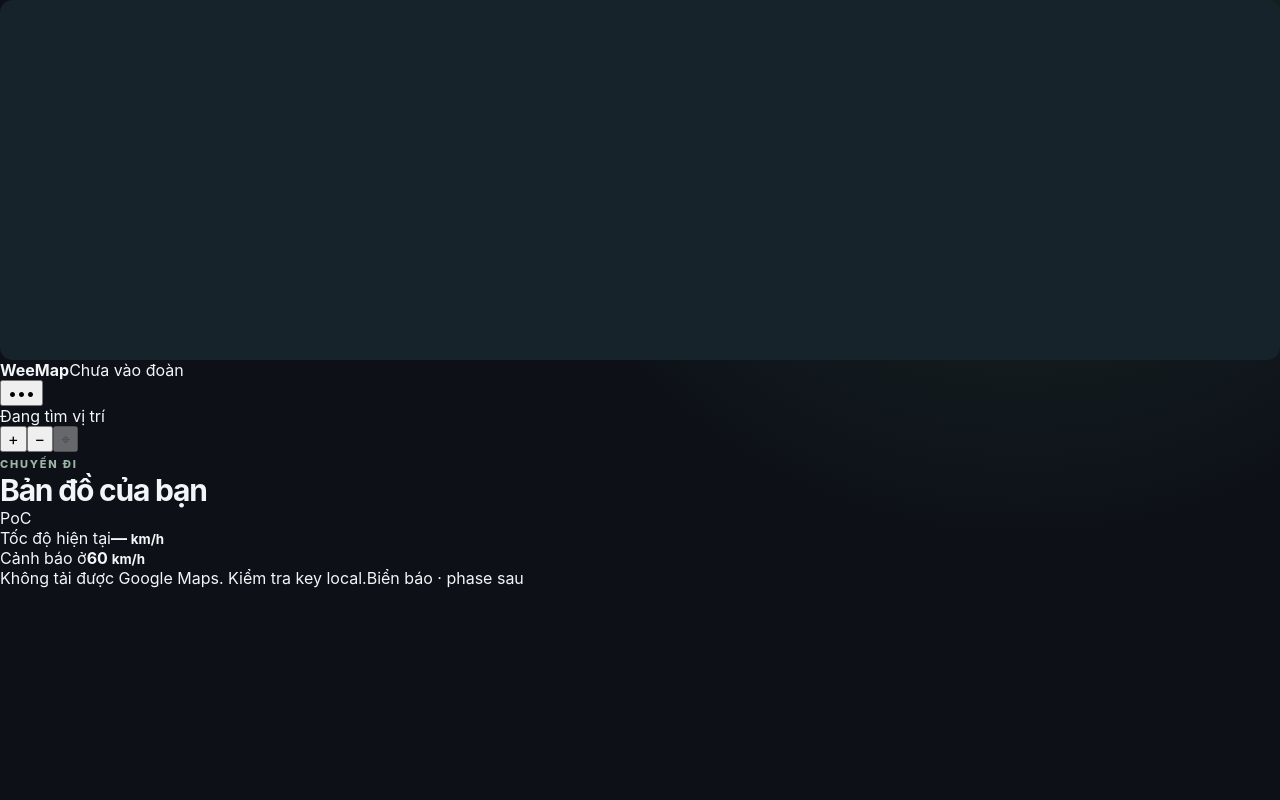
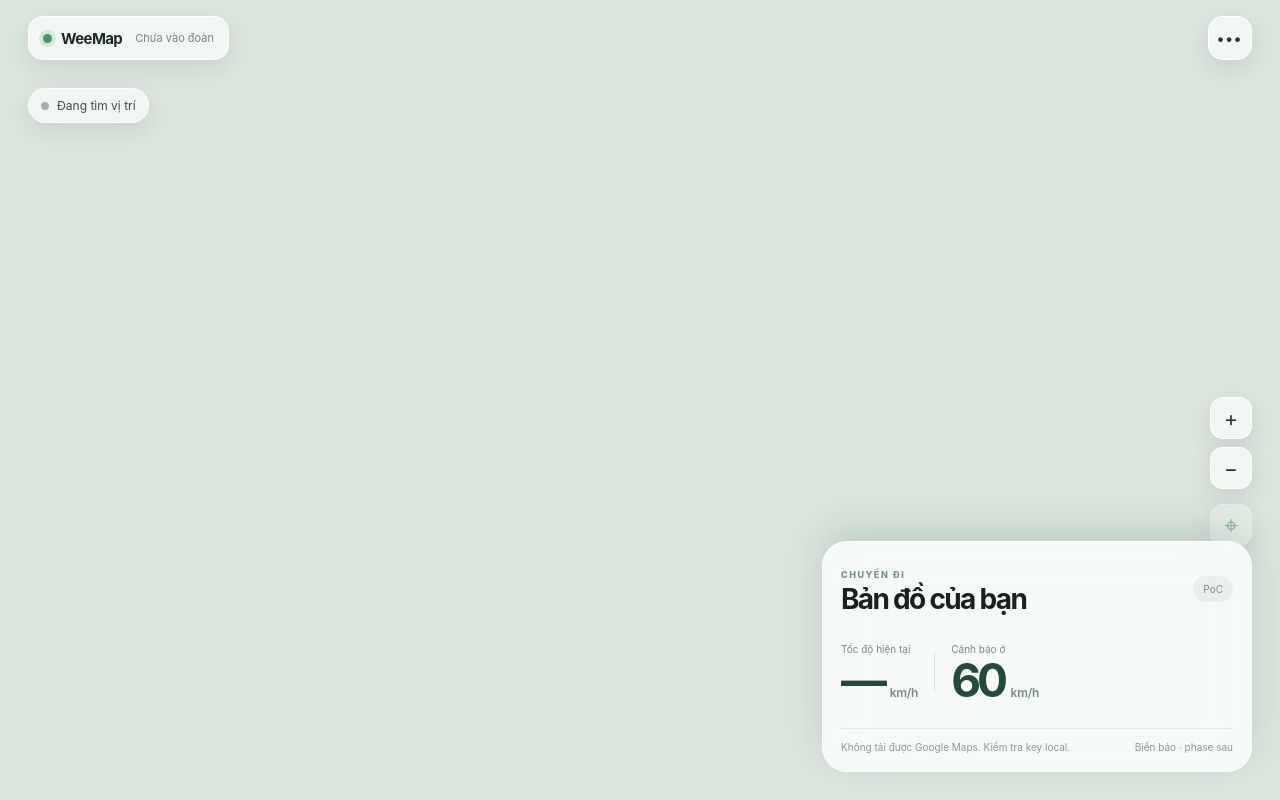
Before and after one commit to antonycodes/WeeMap, a React (Vite) app: page / in a window 1280 px wide. Built offline with nearby package versions, Linux system fonts and the light colour scheme; no server answers.

Commit message:
Redesign app as map-first navigation UI

```diff
--- a/src/styles.css
+++ b/src/styles.css
@@ -1,43 +1,58 @@
-:root { color: #f3f6f8; background: #0d1117; font-family: Inter, ui-sans-serif, system-ui, sans-serif; font-synthesis: none; }
+:root { color: #17221f; background: #dce6df; font-family: Inter, ui-sans-serif, system-ui, sans-serif; font-synthesis: none; }
 * { box-sizing: border-box; }
-body { margin: 0; min-width: 320px; background: radial-gradient(circle at 80% 0%, #1c2c2c 0, #0d1117 34rem); }
+body { margin: 0; min-width: 320px; overflow: hidden; background: #dce6df; }
 button, input { font: inherit; }
-.shell { width: min(1100px, calc(100% - 32px)); margin: 0 auto; padding: 30px 0 22px; }
-.update-banner { display: flex; align-items: center; justify-content: space-between; gap: 14px; margin-bottom: 16px; border: 1px solid #6d8d5a; border-radius: 12px; padding: 12px 14px; color: #d9f5c7; background: #1c331f; font-size: 13px; }
-.update-banner button { border: 1px solid #9bca83; border-radius: 999px; padding: 7px 12px; color: #112014; background: #b7e29f; cursor: pointer; font-weight: 700; }
-.topbar, .panel-heading, .check-row, .range-row, footer, .location-line { display: flex; align-items: center; justify-content: space-between; gap: 16px; }
-.topbar { margin-bottom: 44px; }
-.eyebrow { margin: 0 0 8px; color: #9db5a6; font-size: 11px; font-weight: 800; letter-spacing: .16em; }
-h1, h2, h3, p { margin-top: 0; }
-h1 { margin-bottom: 0; font-size: clamp(22px, 4vw, 30px); letter-spacing: -.04em; }
-h2 { max-width: 620px; margin-bottom: 12px; font-size: clamp(38px, 8vw, 82px); line-height: .94; letter-spacing: -.07em; }
-h3 { margin-bottom: 0; font-size: 15px; }
-.muted, .hint, footer { color: #91a0a5; }
-.pill { border: 1px solid #2f5645; border-radius: 999px; padding: 7px 10px; color: #a7dfb8; font-size: 10px; letter-spacing: .12em; }
-.hero { display: flex; align-items: end; justify-content: space-between; gap: 30px; margin-bottom: 40px; }
-.warning { max-width: 270px; border: 1px solid #9d4a3e; border-radius: 14px; padding: 14px; color: #ffb9ad; background: #3b1b1a; font-weight: 700; }
-.grid { display: grid; grid-template-columns: 1fr 1fr; gap: 14px; margin-bottom: 14px; }
-.panel { border: 1px solid #263039; border-radius: 18px; padding: 22px; background: rgba(18, 25, 32, .88); box-shadow: 0 18px 70px rgba(0,0,0,.12); }
-.panel-heading { margin-bottom: 22px; }
-.panel-heading span { color: #6f8188; font-size: 12px; }
-.check-row { min-height: 45px; border-top: 1px solid #202930; font-size: 14px; }
-.check-row strong { color: #a8b7bb; font-size: 12px; font-weight: 500; }
-.dot { width: 8px; height: 8px; margin-right: -6px; border-radius: 50%; background: #64737a; }
-.dot-ok { background: #6dd18b; box-shadow: 0 0 12px #6dd18b; }
-.dot-blocked { background: #e9826e; }
-.hint { margin: 16px 0 0; font-size: 12px; line-height: 1.5; }
-.speed { margin: 10px 0 28px; color: #d8f2e0; font-size: clamp(60px, 9vw, 104px); font-weight: 700; letter-spacing: -.1em; line-height: .85; }
-.speed small { font-size: 20px; font-weight: 500; letter-spacing: -.04em; }
-.speed-danger { color: #ffad9c; }
-label { color: #d3dcde; font-size: 12px; }
-.range-row { margin-top: 10px; }
-input[type=range] { width: 100%; accent-color: #75d893; }
-output { min-width: 70px; color: #a8d8b5; font-size: 13px; text-align: right; }
-.map-panel { margin-bottom: 18px; }
-.map { height: 360px; overflow: hidden; border-radius: 13px; background: #17232a; }
-.map-placeholder { display: grid; place-content: center; border: 1px dashed #365345; color: #82c897; text-align: center; }
-.map-placeholder span { font-size: 30px; font-weight: 800; letter-spacing: -.08em; }
-.map-placeholder p { max-width: 300px; margin: 14px auto 0; color: #8c9d9f; font-size: 12px; line-height: 1.5; }
-.location-line { margin-top: 12px; color: #91a0a5; font-size: 11px; }
-footer { justify-content: space-between; font-size: 11px; }
-@media (max-width: 700px) { .shell { width: min(100% - 22px, 600px); padding-top: 18px; } .topbar { margin-bottom: 34px; } .hero { display: block; } .warning { margin-top: 24px; } .grid { grid-template-columns: 1fr; } .map { height: 280px; } .location-line, footer { align-items: flex-start; flex-direction: column; gap: 6px; } }
+button { -webkit-tap-highlight-color: transparent; }
+.map-shell, .map-stage { width: 100%; height: 100dvh; min-height: 520px; }
+.map-stage { position: relative; overflow: hidden; isolation: isolate; }
+.map { position: absolute; inset: 0; width: 100%; height: 100%; background: #dce6df; }
+.map-placeholder { display: grid; place-content: center; overflow: hidden; color: #678277; text-align: center; background-color: #dce6df; background-image: linear-gradient(28deg, transparent 46%, rgba(255,255,255,.92) 47%, rgba(255,255,255,.92) 51%, transparent 52%), linear-gradient(117deg, transparent 43%, rgba(255,255,255,.82) 44%, rgba(255,255,255,.82) 48%, transparent 49%), linear-gradient(8deg, transparent 61%, rgba(193,211,198,.9) 62%, rgba(193,211,198,.9) 66%, transparent 67%), linear-gradient(155deg, transparent 26%, rgba(193,211,198,.65) 27%, rgba(193,211,198,.65) 30%, transparent 31%); background-size: 280px 220px, 340px 290px, 410px 270px, 520px 360px; }
+.map-placeholder > span { position: relative; z-index: 1; color: rgba(54, 88, 73, .48); font-size: clamp(28px, 7vw, 68px); font-weight: 850; letter-spacing: -.09em; }
+.map-placeholder > span span { color: #3e8b65; }
+.map-placeholder p { position: relative; z-index: 1; margin: 12px 0 0; color: #759187; font-size: 12px; }
+.map-toolbar, .map-status, .map-controls, .map-sheet, .update-banner { position: absolute; z-index: 2; }
+.map-toolbar { top: max(16px, env(safe-area-inset-top)); right: 16px; left: 16px; display: flex; align-items: center; justify-content: space-between; }
+.brand-lockup { display: flex; align-items: center; gap: 9px; min-height: 44px; padding: 0 14px; border: 1px solid rgba(255,255,255,.82); border-radius: 15px; color: #1c2a25; background: rgba(246,250,247,.86); box-shadow: 0 8px 24px rgba(39,72,56,.12); backdrop-filter: blur(16px); }
+.brand-lockup strong { font-size: 15px; letter-spacing: -.04em; }
+.brand-dot { width: 9px; height: 9px; border-radius: 50%; background: #3e9b68; box-shadow: 0 0 0 4px rgba(62,155,104,.16); }
+.trip-label { margin-left: 4px; color: #75877e; font-size: 11px; }
+.round-button, .map-control { display: grid; place-items: center; border: 1px solid rgba(255,255,255,.85); color: #26352f; background: rgba(246,250,247,.88); box-shadow: 0 8px 24px rgba(39,72,56,.14); backdrop-filter: blur(16px); cursor: pointer; }
+.round-button { width: 44px; height: 44px; border-radius: 15px; font-size: 15px; font-weight: 800; letter-spacing: 2px; }
+.round-button:active, .map-control:active, .update-banner button:active { transform: scale(.96); }
+.map-status { top: 78px; left: 16px; display: flex; align-items: center; gap: 8px; padding: 9px 12px; border: 1px solid rgba(255,255,255,.8); border-radius: 999px; color: #355047; background: rgba(246,250,247,.84); box-shadow: 0 8px 24px rgba(39,72,56,.12); backdrop-filter: blur(16px); font-size: 12px; }
+.map-status small { margin-left: 2px; color: #7a8c84; font-size: 10px; }
+.status-dot { width: 8px; height: 8px; border-radius: 50%; background: #a4b1ab; }
+.status-ok { background: #36a466; box-shadow: 0 0 0 4px rgba(54,164,102,.15); }
+.status-blocked { background: #d36d52; }
+.location-marker { position: absolute; top: 42%; left: 50%; width: 26px; height: 26px; border: 3px solid #fff; border-radius: 50% 50% 50% 0; background: #36a466; box-shadow: 0 8px 18px rgba(30,75,52,.28); transform: rotate(-45deg); }
+.location-marker span { position: absolute; top: 6px; left: 6px; width: 8px; height: 8px; border-radius: 50%; background: #fff; }
+.map-controls { right: 16px; bottom: 246px; display: grid; gap: 8px; }
+.map-control { width: 42px; height: 42px; border-radius: 13px; font-size: 21px; line-height: 1; }
+.map-control:disabled { cursor: not-allowed; opacity: .48; }
+.locate-control { margin-top: 7px; color: #2d8c5a; font-size: 25px; }
+.update-banner { top: 132px; right: 16px; left: 16px; display: flex; align-items: center; justify-content: space-between; gap: 14px; padding: 10px 12px 10px 14px; border: 1px solid #8fbd76; border-radius: 14px; color: #244528; background: rgba(226,244,214,.94); box-shadow: 0 12px 28px rgba(52,92,46,.16); backdrop-filter: blur(14px); font-size: 12px; }
+.update-banner button { border: 0; border-radius: 999px; padding: 7px 11px; color: #f7fff4; background: #39794b; cursor: pointer; font-size: 11px; font-weight: 750; }
+.map-sheet { right: 0; bottom: 0; left: 0; padding: 20px 18px max(18px, env(safe-area-inset-bottom)); border: 1px solid rgba(255,255,255,.78); border-bottom: 0; border-radius: 25px 25px 0 0; background: rgba(248,251,249,.94); box-shadow: 0 -14px 40px rgba(39,72,56,.16); backdrop-filter: blur(20px); }
+.sheet-heading, .driving-row, .sheet-footer, .range-row { display: flex; align-items: center; justify-content: space-between; gap: 16px; }
+.sheet-heading { margin-bottom: 17px; }
+.eyebrow { margin: 0 0 5px; color: #789085; font-size: 9px; font-weight: 850; letter-spacing: .17em; }
+h1 { margin: 0; color: #17221f; font-size: clamp(21px, 5vw, 28px); letter-spacing: -.06em; }
+.connection-pill { border-radius: 999px; padding: 7px 10px; color: #789085; background: #e9f0eb; font-size: 10px; }
+.connection-ok { color: #26764c; background: #dff2e5; }
+.driving-row { justify-content: flex-start; min-height: 78px; }
+.driving-row > div { display: grid; gap: 5px; }
+.metric-label { color: #7b8c84; font-size: 10px; }
+.driving-row strong { color: #244b37; font-size: clamp(29px, 8vw, 46px); font-weight: 750; letter-spacing: -.09em; line-height: .9; }
+.driving-row strong small { color: #769080; font-size: 12px; font-weight: 600; letter-spacing: -.02em; }
+.driving-divider { width: 1px; height: 40px; background: #d6e1d9; }
+.last-seen { align-self: end; margin-left: auto; color: #91a199; font-size: 10px; }
+.speed-danger { color: #c85b43 !important; }
+.speed-alert { margin: -2px 0 13px; padding: 10px 12px; border-radius: 11px; color: #8d3e30; background: #ffe3dc; font-size: 12px; font-weight: 750; }
+.settings-panel { margin-top: 16px; padding-top: 15px; border-top: 1px solid #dfe8e1; }
+.settings-panel label { color: #466056; font-size: 11px; }
+.range-row { margin-top: 9px; }
+input[type=range] { width: 100%; accent-color: #4ca56e; }
+output { min-width: 66px; color: #39794b; font-size: 12px; text-align: right; }
+.settings-panel p { margin: 10px 0 0; color: #82928a; font-size: 11px; line-height: 1.45; }
+.sheet-footer { margin-top: 17px; padding-top: 12px; border-top: 1px solid #e0e9e2; color: #8b9b93; font-size: 10px; }
+@media (min-width: 700px) { .map-toolbar { right: 28px; left: 28px; } .map-status { top: 88px; left: 28px; } .map-controls { right: 28px; bottom: 254px; } .map-sheet { right: 28px; bottom: 28px; left: auto; width: min(430px, calc(100% - 56px)); border-bottom: 1px solid rgba(255,255,255,.78); border-radius: 25px; } .update-banner { top: 142px; right: 28px; left: auto; width: min(370px, calc(100% - 56px)); } }
```
